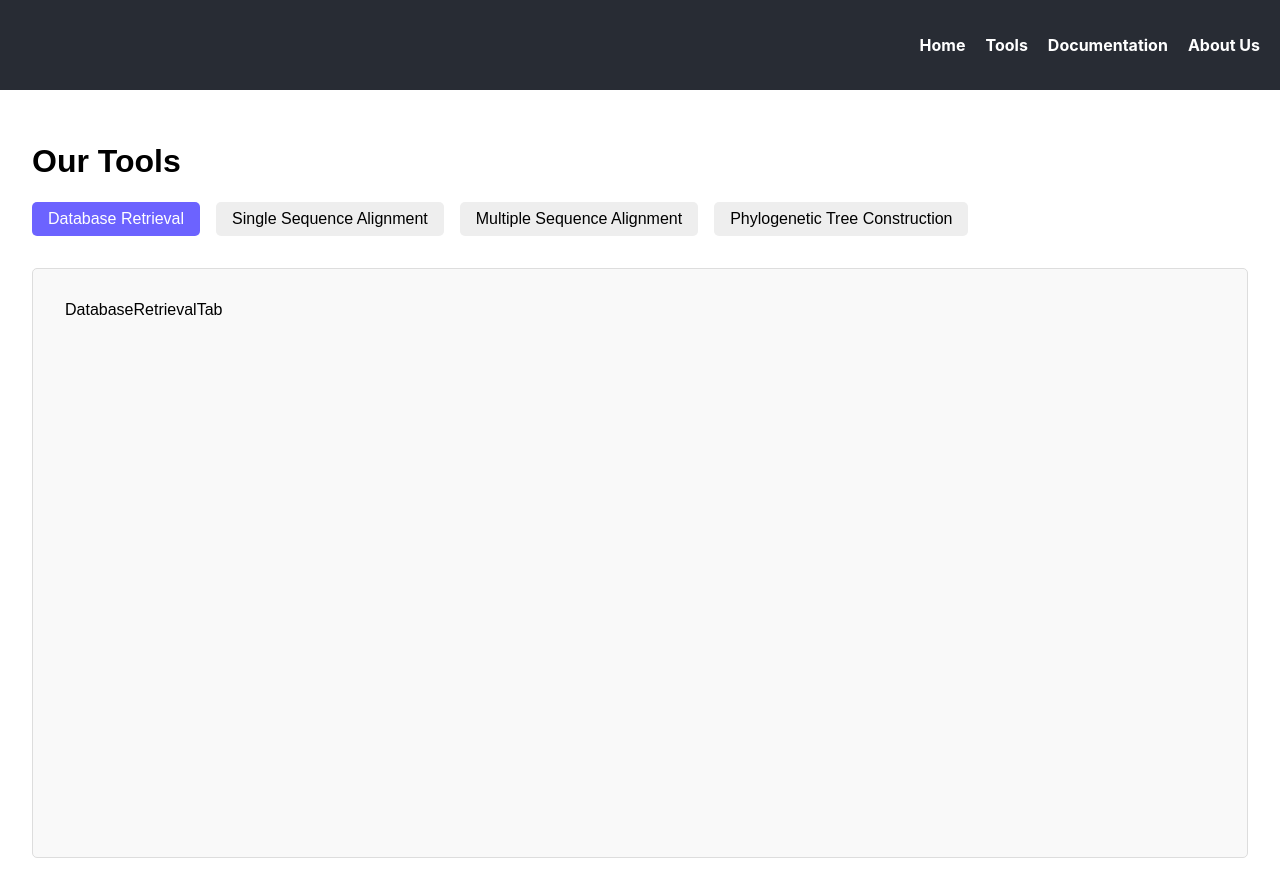
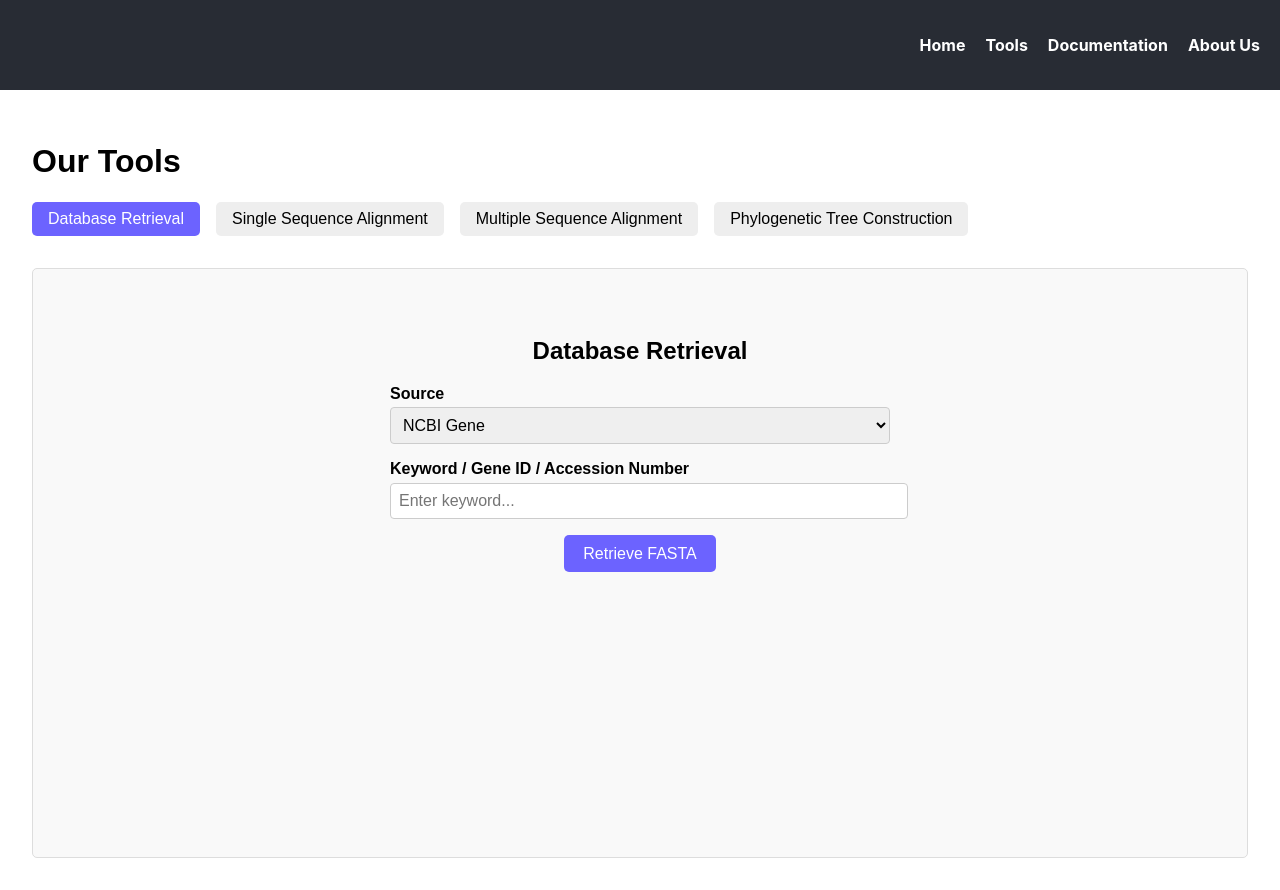
Before and after one commit to silviatag/Bioinformatics-Automation-Script-UI, a React (Create React App) app: page /tools in a window 1280 px wide. Built offline with nearby package versions, Linux system fonts and the light colour scheme.

Commit message:
adding DB retrieval page

```diff
--- /dev/null
+++ b/src/style/databaseRetrievalTab.css
@@ -0,0 +1,92 @@
+.db-tab {
+  padding: 1rem;
+  display: flex;
+  flex-direction: column;
+  align-items: center; /* centers everything horizontally */
+}
+
+.input-container {
+  width: 100%;
+  max-width: 500px; /* keeps things from stretching too much */
+}
+
+.input-row {
+  display: flex;
+  gap: 1rem;
+  justify-content: center; /* center dropdown + input */
+  flex-wrap: wrap; /* responsive */
+  margin-bottom: 1rem;
+}
+
+.input-group {
+  display: flex;
+  flex-direction: column;
+  width: 100%;
+}
+
+.input-group label {
+  font-weight: bold;
+  margin-bottom: 0.3rem;
+}
+
+.input-group select,
+.input-group input {
+  padding: 0.5rem;
+  font-size: 1rem;
+  border-radius: 4px;
+  border: 1px solid #ccc;
+  width: 100%;
+}
+
+.button-row {
+  display: flex;
+  justify-content: center;
+  margin-bottom: 1.5rem;
+}
+
+.button-row button {
+  padding: 0.6rem 1.2rem;
+  font-size: 1rem;
+  border-radius: 5px;
+  border: none;
+  background-color: #6c63ff;
+  color: white;
+  cursor: pointer;
+}
+
+.button-row button:hover {
+  background-color: #5751d9;
+}
+
+.fasta-result {
+  width: 100%;
+  max-width: 500px;
+  margin-top: 1.5rem;
+}
+
+.fasta-result pre {
+  background: #f4f4f4;
+  padding: 1rem;
+  border-radius: 4px;
+  max-height: 300px;
+  overflow-y: auto;
+}
+
+.download-container {
+  display: flex;
+  justify-content: center;
+  margin-top: 0.5rem;
+}
+
+.download-container button {
+  padding: 0.6rem 1.2rem;
+  border-radius: 5px;
+  border: none;
+  background-color: #6c63ff;
+  color: white;
+  cursor: pointer;
+}
+
+.download-container button:hover {
+  background-color: #5751d9;
+}
--- a/src/tabs/DatabaseRetrievalTab.js
+++ b/src/tabs/DatabaseRetrievalTab.js
@@ -1,9 +1,97 @@
-import React from 'react'
+import React, { useState } from 'react';
+import '../style/databaseRetrievalTab.css';
 
 const DatabaseRetrievalTab = () => {
+  const [source, setSource] = useState('NCBI gene');
+  const [keyword, setKeyword] = useState('');
+  const [fastaText, setFastaText] = useState('');
+  const [loading, setLoading] = useState(false);
+  const RAILWAY_URL = process.env.REACT_APP_BACKEND_URL;
+
+  const handleSourceChange = (e) => setSource(e.target.value);
+  const handleKeywordChange = (e) => setKeyword(e.target.value);
+
+  const handleRetrieve = async () => {
+    // Check required fields
+    if (!source || !keyword) {
+      alert('Please fill out both Source and Keyword fields.');
+      return;
+    }
+
+    setLoading(true);
+    setFastaText('');
+
+    try {
+      const response = await fetch(`${RAILWAY_URL}/api/dbRetrieval`, {
+        method: 'POST',
+        headers: { 'Content-Type': 'application/json' },
+        body: JSON.stringify({ choice: source, keyword })
+      });
+
+      const data = await response.json();
+
+      if (!response.ok) {
+        alert(data.error || 'Something went wrong during retrieval.');
+        setLoading(false);
+        return;
+      }
+
+      setFastaText(`>FASTA retrieved successfully\nDownload URL: ${data.fasta}`);
+    } catch (err) {
+      console.error(err);
+      alert('An error occurred while contacting the server.');
+    } finally {
+      setLoading(false);
+    }
+  };
+
   return (
-    <div>DatabaseRetrievalTab</div>
-  )
-}
+    <div className="db-tab">
+      <h2>Database Retrieval</h2>
 
-export default DatabaseRetrievalTab
+      <div className="input-container">
+        <div className="input-row">
+          <div className="input-group">
+            <label htmlFor="source">Source</label>
+            <select id="source" value={source} onChange={handleSourceChange}>
+              <option value="1">NCBI Gene</option>
+              <option value="2">NCBI Protein</option>
+              <option value="3">Uniprot Protein</option>
+            </select>
+          </div>
+
+          <div className="input-group">
+            <label htmlFor="keyword">Keyword / Gene ID / Accession Number</label>
+            <input
+              type="text"
+              id="keyword"
+              value={keyword}
+              onChange={handleKeywordChange}
+              placeholder="Enter keyword..."
+            />
+          </div>
+        </div>
+
+        <div className="button-row">
+          <button onClick={handleRetrieve} disabled={loading}>
+            {loading ? 'Retrieving...' : 'Retrieve FASTA'}
+          </button>
+        </div>
+      </div>
+
+      {fastaText && (
+        <div className="fasta-result">
+          <h3>FASTA Output:</h3>
+          <pre>{fastaText}</pre>
+          <div className="download-container">
+            <a href={fastaText.split('Download URL: ')[1]} target="_blank" rel="noopener noreferrer">
+              <button>Download</button>
+            </a>
+          </div>
+        </div>
+      )}
+    </div>
+  );
+};
+
+export default DatabaseRetrievalTab;
```
